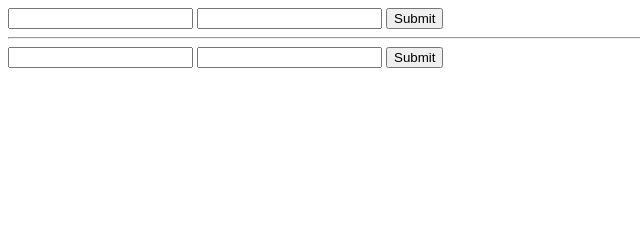
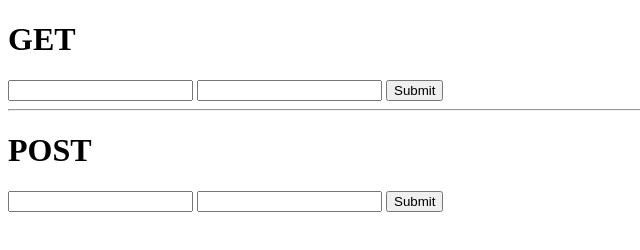
Before and after one commit to reskybayu/Restful-using-express-codepolitan, a plain HTML site: page getpost.html in a window 1280 px wide. Shown: the whole page, without its empty margins (0-640 px from the left). Drawn offline with Linux system fonts and the light colour scheme.

Commit message:
adding new POST

```diff
--- a/getpost.html
+++ b/getpost.html
@@ -6,12 +6,14 @@
     <title>Document</title>
 </head>
 <body>
+    <h1>GET</h1>
     <form action="/order" method="GET">
         <input type="text" name="item">
         <input type="number" name="qty">
         <button type="submit">Submit</button>
     </form>
     <hr>
+    <h1>POST</h1>
     <form action="/order" method="POST">
         <input type="text" name="item">
         <input type="number" name="qty">
```
